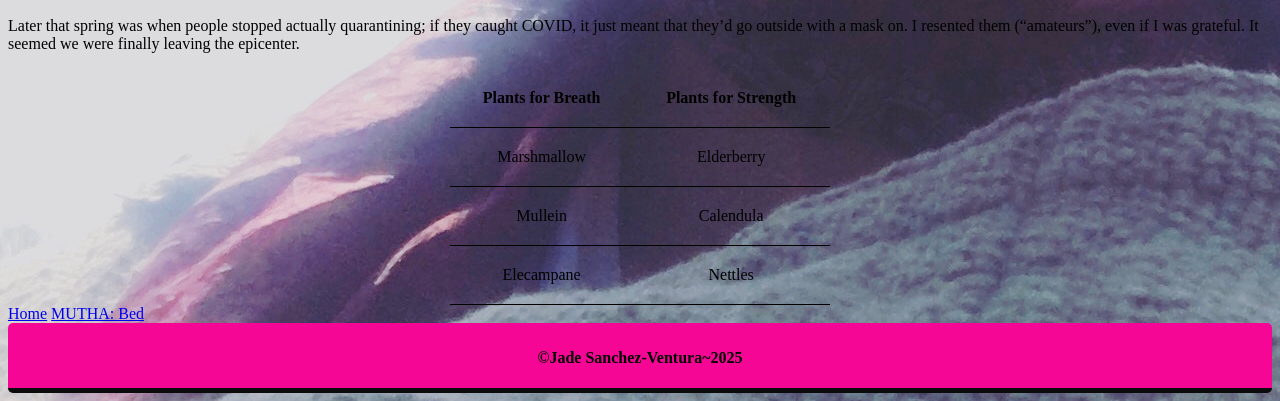
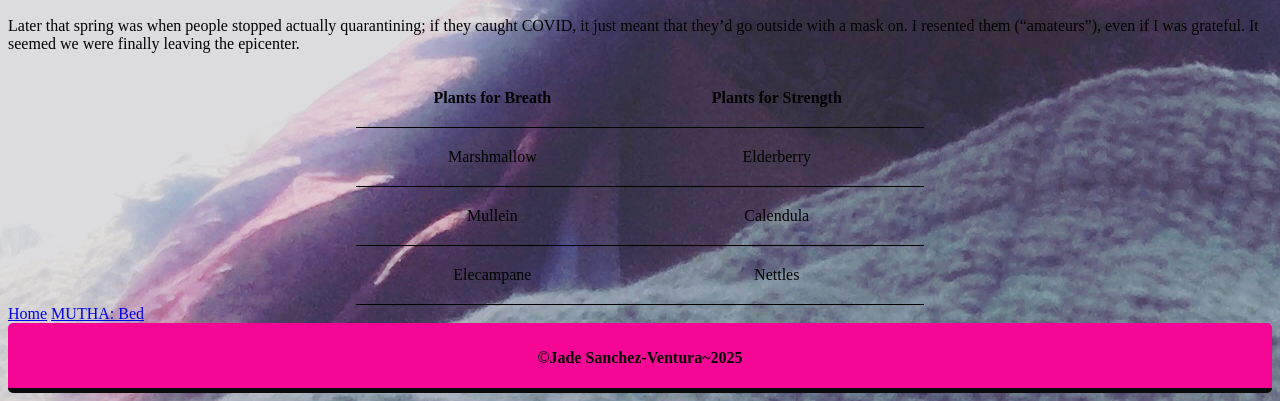
Before and after one commit to jadesv/webbasics, a plain HTML site: page quarantine.html in a window 1280 px wide. Shown: the part 1372-1773 px from the top of the page. Drawn offline with Linux system fonts and the light colour scheme.

Commit message:
Update style.css

```diff
--- a/style.css
+++ b/style.css
@@ -10,13 +10,18 @@ body {background-color: rgb(251, 249, 249);
         #centerbody {text-align: center; width:70%; padding-bottom: 300px}
 
 table {
-  border-collapse: collapse; padding-top: 50px; padding-bottom: 75px;  width: 30%;
-  margin: auto; text-align: center;
+         border-collapse: collapse;
+         padding-top: 50px;
+         padding-bottom: 75px;
+         width: 45%;
+         margin: auto;
+         text-align: center;
 }
 th, td {
-  border-bottom-style: solid;
-  border-bottom-width: 1px;
-  padding: 20px;
+         text-align: center;
+         border-bottom-style: solid;
+         border-bottom-width: 1px;
+         padding: 20px;
 }
 
 .about {
```
